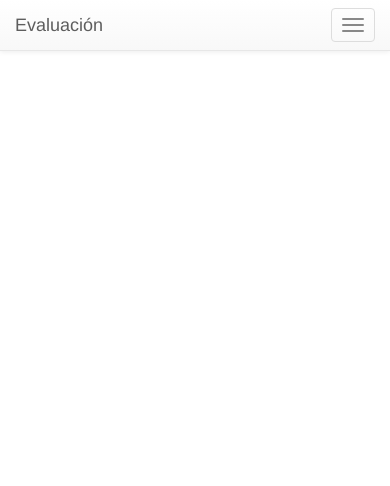
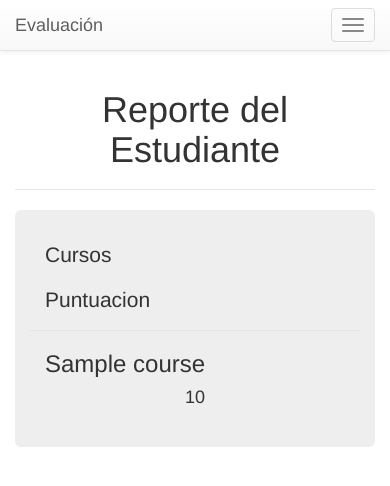
Before and after one commit to carlosa54/evaluation_system, a Django app: template templates/report/studentReport.html in a window 390 px wide. Shown: the top 486 px of the page. Run offline with Django 3.2, Linux system fonts and the light colour scheme; the template is opened without the code that fills it: most values are stand-ins (such as "Sample title", 1, 10 or a date in 2020); some libraries are stand-ins or nearby versions.

Commit message:
Added courses and student score to Student Report

```diff
--- a/evaluation_system/reports/views.py
+++ b/evaluation_system/reports/views.py
@@ -1,7 +1,7 @@
 from django.shortcuts import render
 from django.views.generic import TemplateView
 from django.shortcuts import redirect
-from ..evaluation.models import Evaluation
+from ..evaluation.models import Evaluation, Group_User
 
 
 
--- a/templates/report/studentReport.html
+++ b/templates/report/studentReport.html
@@ -2,5 +2,33 @@
 {% block content %}
 
 
+<center><h1>Reporte del Estudiante<h1></center>
+<legend></legend>
+<div class="jumbotron">
+	<div class="container">
+		<div class="head">
+			<div class="col-sm-8">
+				<p>Cursos</p>
+			</div>
+
+			<div class="col-sm-2">
+				<p>Puntuacion</p>
+			</div>
+		</div>
+	<legend></legend>
+	<div >
+		{% for gr in group %}
+			<div class="col-sm-8" >
+				<h3 class="">{{gr.group.evaluation.course}}</h3>
+			</div>
+			<div class="col-sm-2" >
+				<center>
+					<h4>{{gr.score}}</h4>
+				</center>
+			</div>
+		{% endfor %}
+	</div>
+</div>
+</div>
 
 {% endblock%}
```
